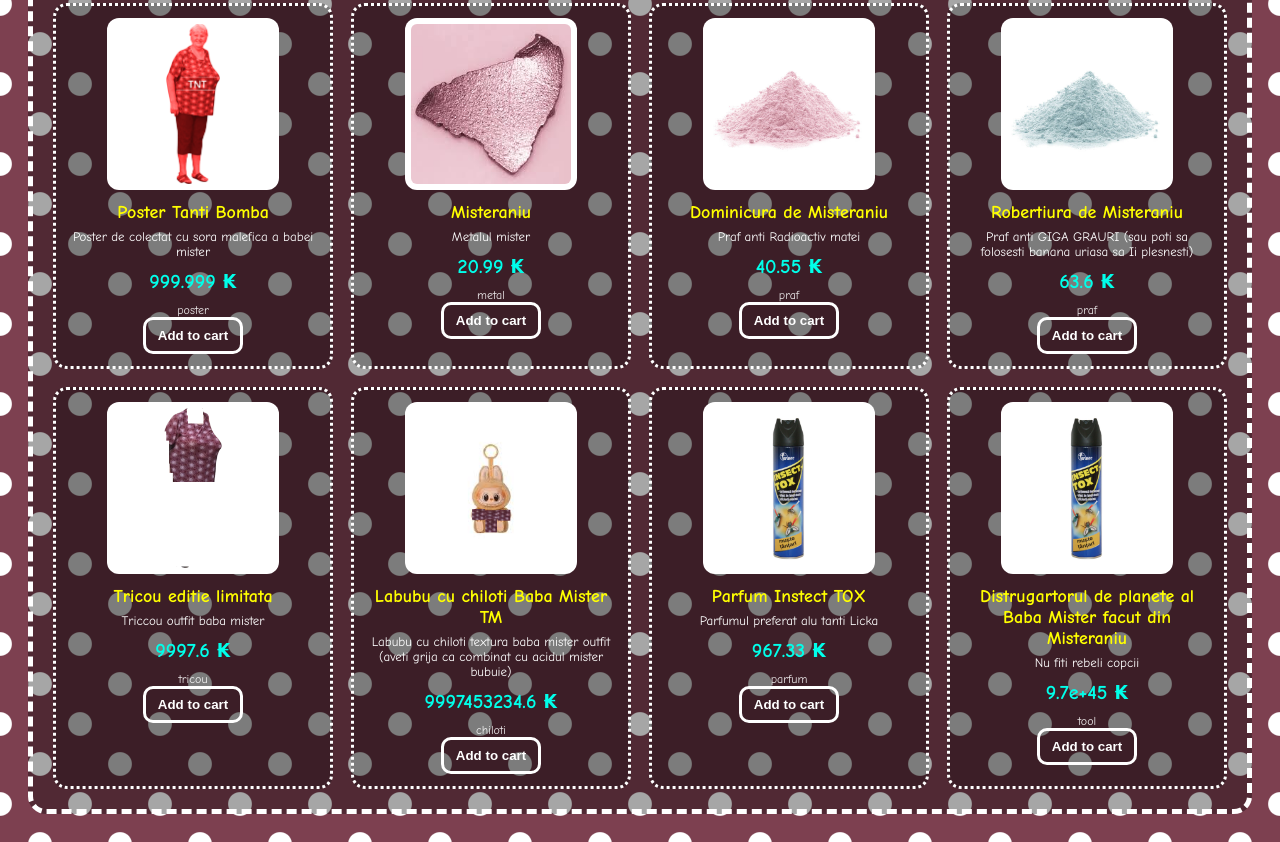
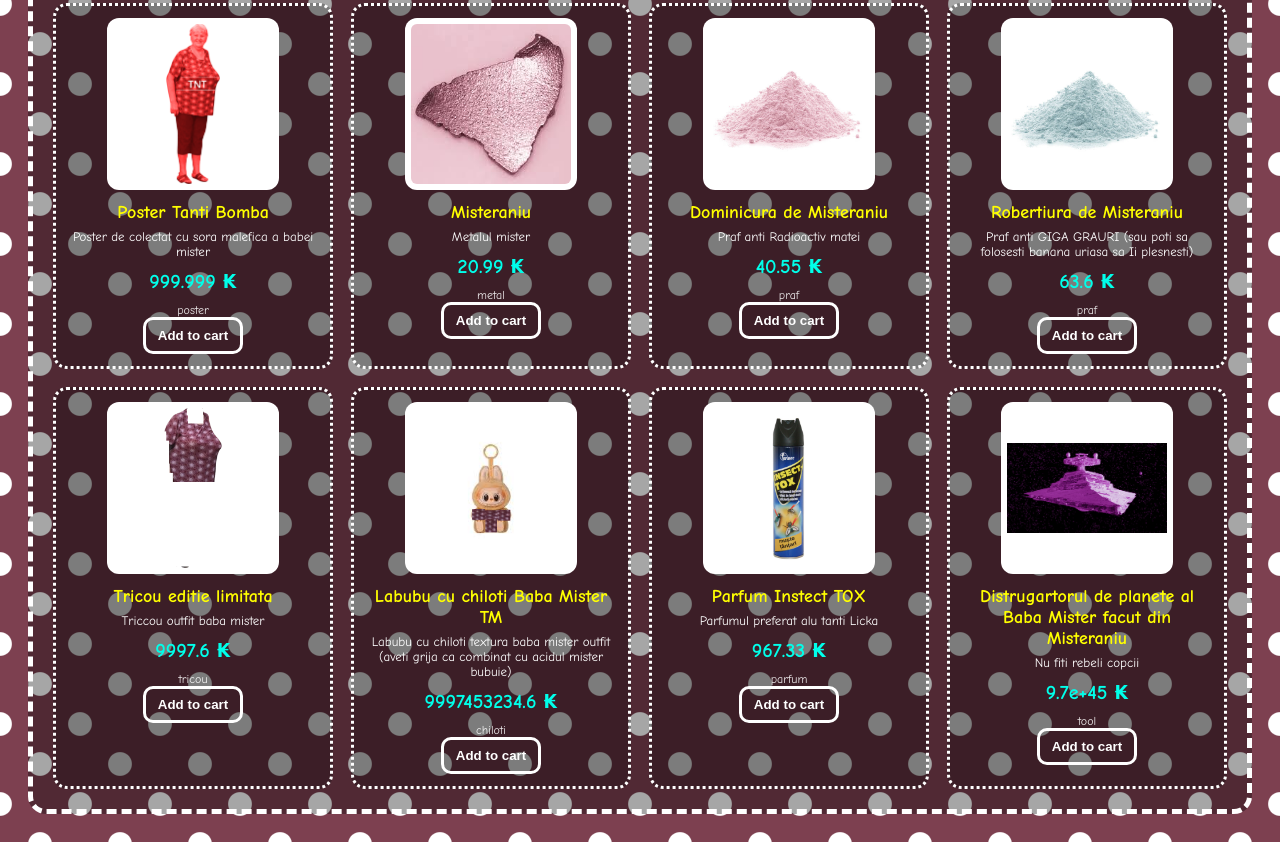
Before and after one commit to babamister/babamister.github.io, a plain HTML site: page store.html in a window 1280 px wide. Shown: the part 1036-1878 px from the top of the page. Drawn offline with Linux system fonts and the light colour scheme.

```diff
--- a/store.html
+++ b/store.html
@@ -256,7 +256,7 @@ const products = [
     price: 9699999999999999999999999999999999999999999999.6788723891873,
     tag: "tool",
     desc: "Nu fiti rebeli copcii",
-    image: "products/bug.png" // ← replace
+    image: "products/star.jpg" // ← replace
   }
 ];
 
```
